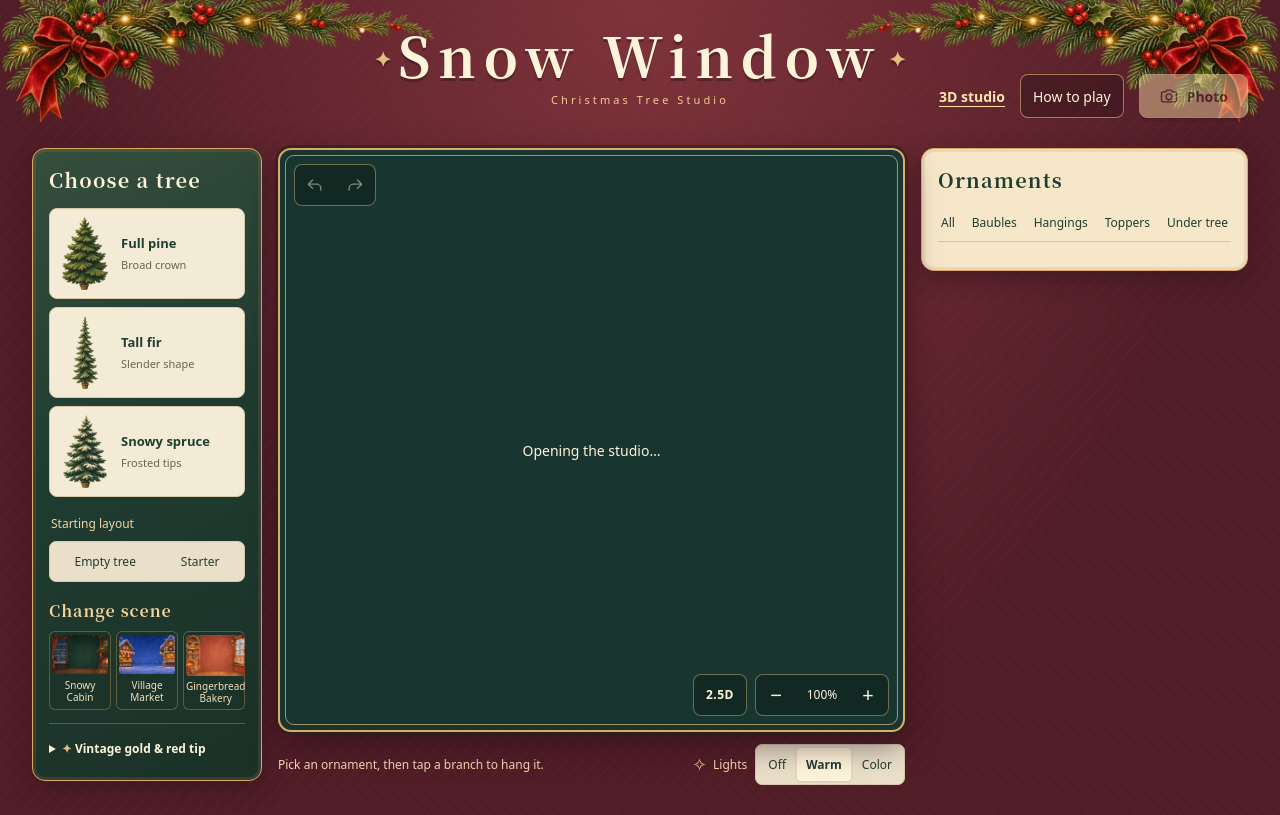
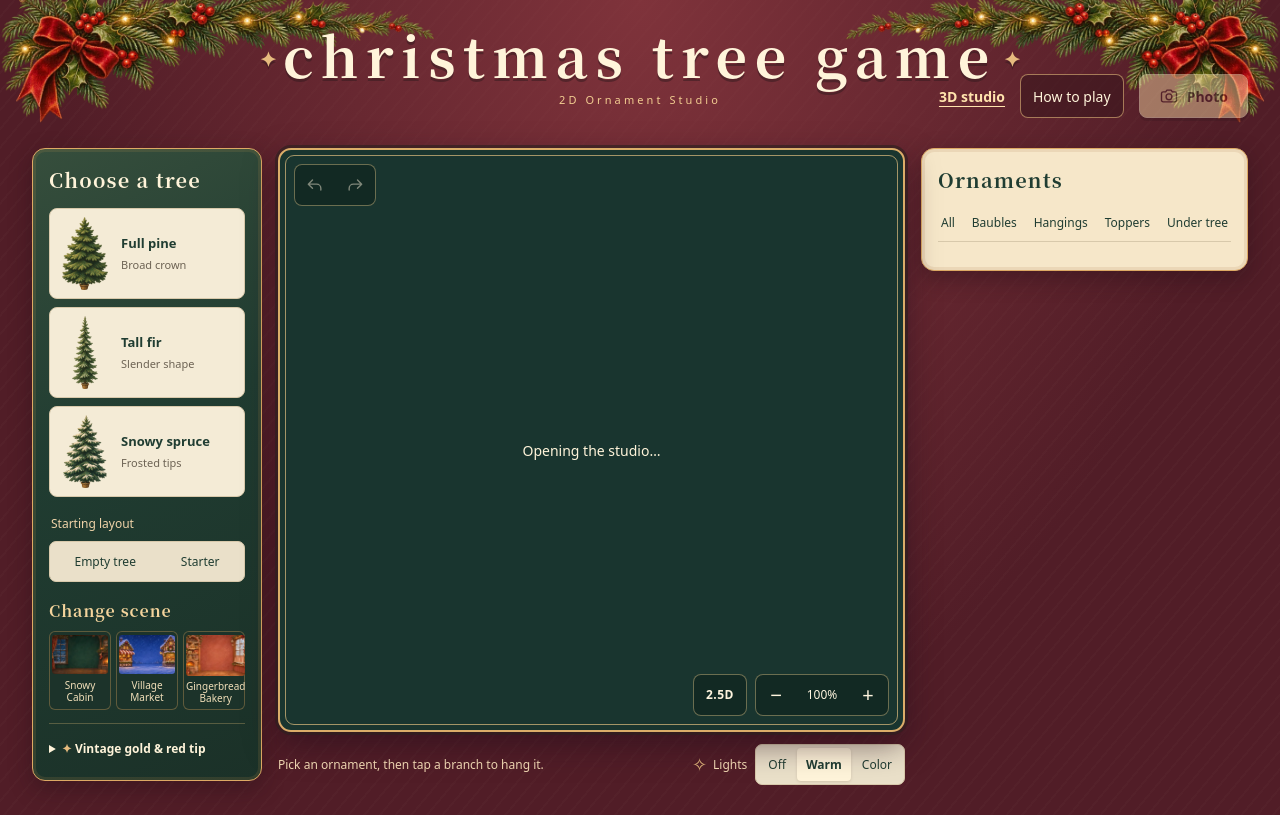
Before and after one commit to Leyiteyanzhi/christmas-tree, a plain HTML site: page index.html in a window 1280 px wide. Drawn offline with Linux system fonts and the light colour scheme.

Commit message:
Rename the game to christmas tree game

```diff
--- a/index.html
+++ b/index.html
@@ -5,7 +5,7 @@
   <meta name="viewport" content="width=device-width, initial-scale=1">
   <meta name="theme-color" content="#511d27">
   <meta name="description" content="Pick a tree in a snowy cottage, hang the ornaments you like, and save a photo of your Christmas tree.">
-  <title>Snow Window · Christmas Tree Studio</title>
+  <title>christmas tree game · 2D Studio</title>
   <link rel="icon" href="assets/star.webp">
   <link rel="stylesheet" href="style.css">
   <script type="module" src="game.js"></script>
@@ -13,8 +13,8 @@
 <body>
   <header class="masthead">
     <div class="brand-copy">
-      <h1>Snow Window</h1>
-      <p>Christmas Tree Studio</p>
+      <h1>christmas tree game</h1>
+      <p>2D Ornament Studio</p>
     </div>
     <div class="masthead-actions">
       <span id="save-state" class="save-state" aria-live="polite"></span>
--- a/studio/studio.js
+++ b/studio/studio.js
@@ -410,7 +410,7 @@ function bind() {
     canvas.toBlob(blob=>{
       if (!blob) {say('Could not create the photo. Please try again.');return;}
       const url=URL.createObjectURL(blob),a=document.createElement('a');
-      a.href=url;a.download='snow-window-3d.png';a.click();
+      a.href=url;a.download='christmas tree game - 3D.png';a.click();
       setTimeout(()=>URL.revokeObjectURL(url),30000);
     },'image/png');
     refreshSpots();draw();
```
Also changed, not shown: studio/index.html (+2 -2 lines), 2 other files.
